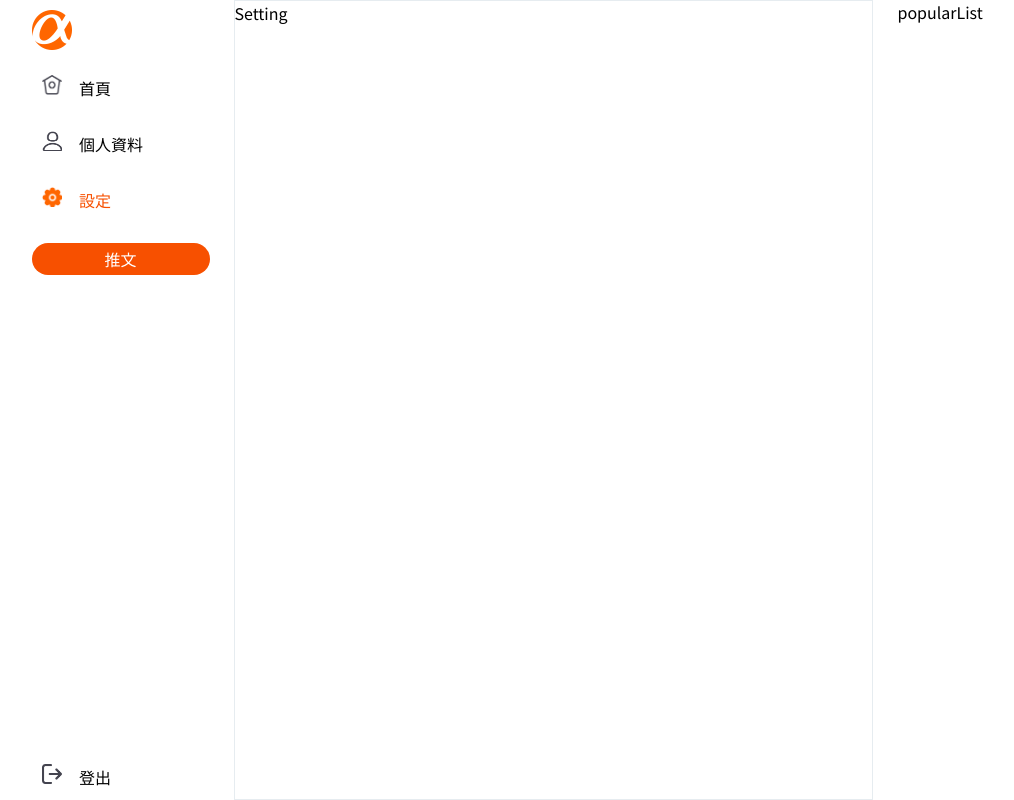
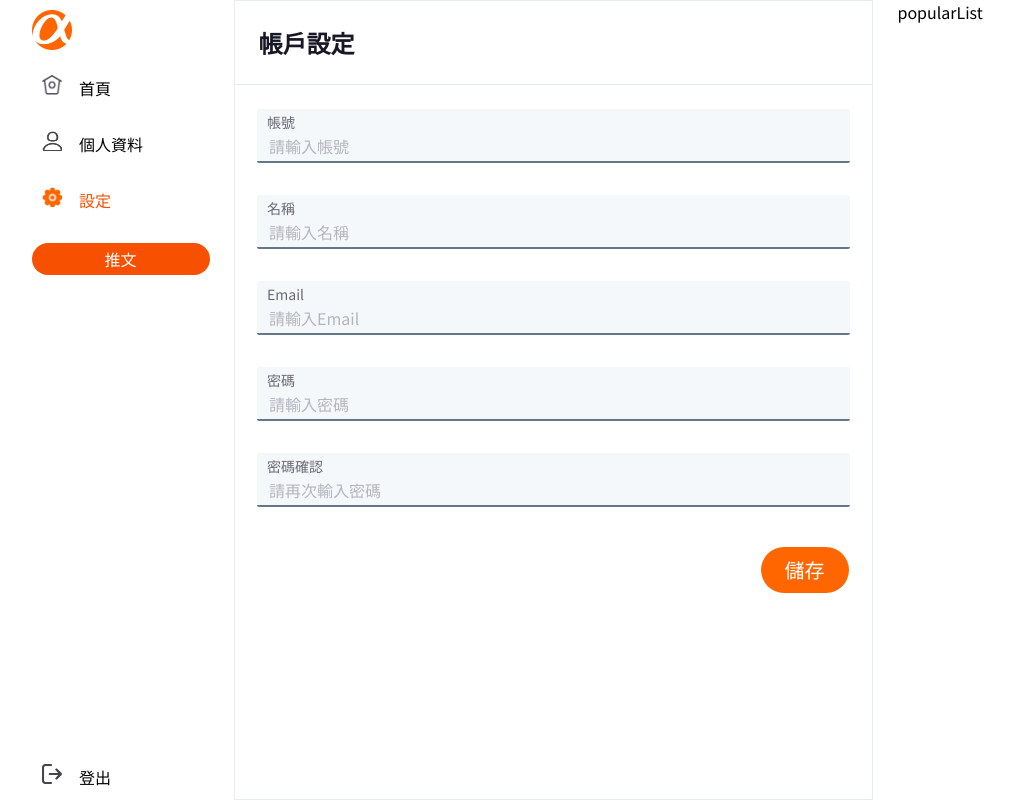
Before and after one commit to yoyo030/simple-twitter, a Vue app: page /#/setting in a window 1280 px wide. Shown: the whole page, without its empty margins (39-1053 px from the left). Built offline with nearby package versions, Linux system fonts and the light colour scheme.

Commit message:
setting頁面與共用標題樣式寫入

```diff
--- a/src/assets/styles/_Setting.scss
+++ b/src/assets/styles/_Setting.scss
@@ -7,15 +7,35 @@
   width:178px;
   margin-left:0px;
   margin-right:24px
-  }
-  .centerSection{
+}
+.centerSection{
+  position: relative;
   border:1px solid #E6ECF0;
   width:639px;
   margin-left:0px;
   margin-right:25px
-  }
-  .rightSection{
+}
+.rightSection{
 
   margin-left:0px;
   width:273px;
-  }
+}
+
+.form-label-group {
+  width: 593px;
+  height: 54px;
+  border-radius: 2px;
+  margin-bottom: 32px;
+}
+
+.setting-save-button {
+  position: absolute;
+  right: 0;
+  margin: 8px 23px;
+  width: 88px;
+  height: 46px;
+  border-radius: 50px;
+  background-color: $brand;
+  @include font-setting(20px, 400, white, 30px);
+
+}
--- a/src/assets/styles/main.scss
+++ b/src/assets/styles/main.scss
@@ -5,6 +5,7 @@
 
 /*頁面元件渲染*/
 @import './_Sign.scss';
+@import './_Setting.scss';
 
 
 @import url('https://fonts.googleapis.com/css2?family=Noto+Sans+TC:wght@400;500;700&display=swap');
--- a/src/assets/styles/reset.scss
+++ b/src/assets/styles/reset.scss
@@ -176,3 +176,9 @@ input:invalid {
   @include font-setting(16px, 400, $dark-60, 26px);
     background-color: transparent;
   }
+
+.main-title {
+  padding: 24px;
+  margin-bottom: 24px;
+  border-bottom: 1px solid $border;
+}
--- a/src/views/Home.vue
+++ b/src/views/Home.vue
@@ -2,7 +2,9 @@
 <div class="d-flex justify-content-center w100">
 <div class="d-flex w100">
 <div class="w100 leftSection" ><NavBar /></div>
-<div class="w100 centerSection" >Home</div>
+<div class="w100 centerSection">
+        <h4 class="setting-title main-title">首頁</h4>
+      </div>
 <div class="w100 rightSection" >popularList</div>
 </div>
 </div>
--- a/src/views/Setting.vue
+++ b/src/views/Setting.vue
@@ -1,22 +1,112 @@
 <template>
-<div class="d-flex justify-content-center w100">
-<div class="d-flex w100">
-<div class="w100 leftSection" ><NavBar /></div>
-<div class="w100 centerSection" >Setting</div>
-<div class="w100 rightSection" >popularList</div>
-</div>
-</div>
+  <div class="d-flex justify-content-center w100">
+    <div class="d-flex w100">
+      <div class="w100 leftSection">
+        <NavBar />
+      </div>
+
+      <div class="w100 centerSection">
+        <h4 class="setting-title main-title">帳戶設定</h4>
+        <div class="form-container ">
+    <form
+     class="main d-flex flex-column align-items-center">
+
+      <div class="setting-content">
+        <div class="form-label-group mb-2">
+          <label for="account">帳號</label>
+          <input
+            v-model="account"
+            id="account"
+            name="account"
+            type="text"
+            class="form-control"
+            placeholder="請輸入帳號"
+            autocomplete="useraccount"
+            required
+            autofocus
+          />
+        </div>
+        <div class="form-label-group mb-2">
+          <label for="name">名稱</label>
+          <input
+            v-model="name"
+            id="name"
+            name="name"
+            type="text"
+            class="form-control"
+            placeholder="請輸入名稱"
+            autocomplete="username"
+            required
+            autofocus
+          />
+        </div>
+
+        <div class="form-label-group mb-2">
+          <label for="email">Email</label>
+          <input
+            v-model="email"
+            id="email"
+            name="email"
+            type="email"
+            class="form-control"
+            placeholder="請輸入Email"
+            autocomplete="email"
+            required
+          />
+        </div>
+
+        <div class="form-label-group mb-3">
+          <label for="password">密碼</label>
+          <input
+            v-model="password"
+            id="password"
+            name="password"
+            type="password"
+            class="form-control"
+            placeholder="請輸入密碼"
+            autocomplete="new-password"
+            required
+          />
+        </div>
+
+        <div class="form-label-group mb-3">
+          <label for="password-check">密碼確認</label>
+          <input
+            v-model="passwordCheck"
+            id="password-check"
+            name="passwordCheck"
+            type="password"
+            class="form-control"
+            placeholder="請再次輸入密碼"
+            autocomplete="new-password"
+            required
+          />
+        </div>
+      </div>
+      </form>
+        <button
+         class="setting-save-button"
+         type="submit"
+         >
+         儲存
+        </button>
+
+
+
+  </div>
+      </div>
+
+      <div class="w100 rightSection">popularList</div>
+    </div>
+  </div>
 </template>
 
 
-<style scoped lang="scss">
-@import "@/assets/styles/_Setting.scss";
-</style>
+
 <script>
-
-import NavBar from '../components/NavBar.vue';
+import NavBar from "../components/NavBar.vue";
 export default {
-    name: "UserProfile",
-    components: { NavBar }
-}
+  name: "UserProfile",
+  components: { NavBar },
+};
 </script>
--- a/src/views/UserProfile.vue
+++ b/src/views/UserProfile.vue
@@ -1,11 +1,11 @@
 <template>
-<div class="d-flex justify-content-center w100">
-<div class="d-flex w100">
-<div class="w100 leftSection" ><NavBar /></div>
-<div class="w100 centerSection" >UserProfile</div>
-<div class="w100 rightSection" >popularList</div>
-</div>
-</div>
+  <div class="d-flex justify-content-center w100">
+    <div class="d-flex w100">
+      <div class="w100 leftSection"><NavBar /></div>
+      <div class="w100 centerSection">UserProfile</div>
+      <div class="w100 rightSection">popularList</div>
+    </div>
+  </div>
 </template>
 
 
@@ -13,10 +13,9 @@
 @import "@/assets/styles/_UserProfile.scss";
 </style>
 <script>
-
-import NavBar from '../components/NavBar.vue';
+import NavBar from "../components/NavBar.vue";
 export default {
-    name: "UserProfile",
-    components: { NavBar }
-}
+  name: "UserProfile",
+  components: { NavBar },
+};
 </script>
```
